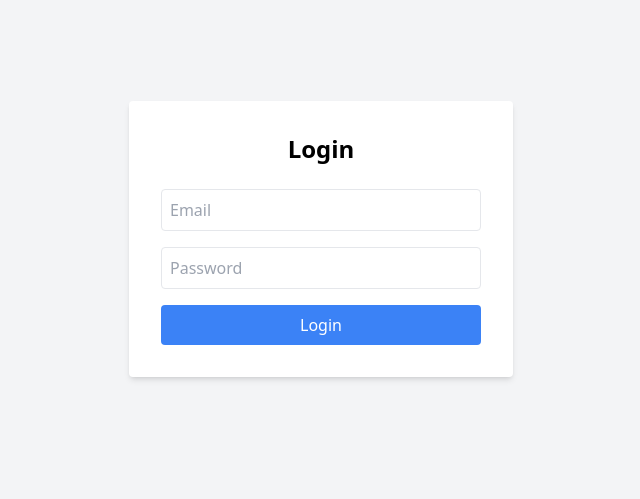
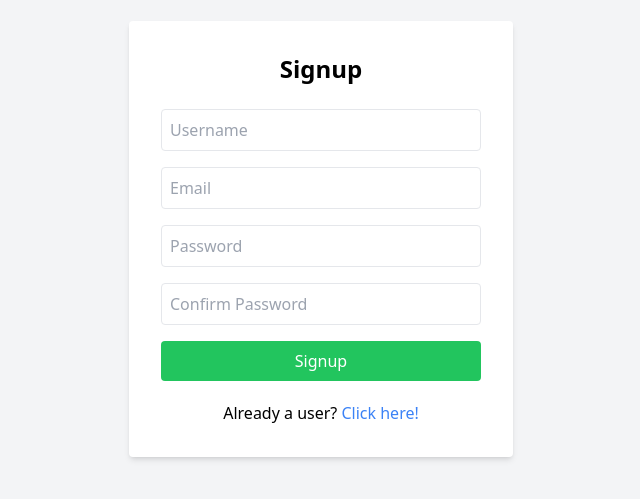
Before and after one commit to neerajkattal/smart-task-manager, a React (Create React App) app in the folder frontend/: page / in a window 1280 px wide. Shown: the part 161-660 px from the top of the page, without its empty margins (319-959 px from the left). Built offline with nearby package versions, Linux system fonts and the light colour scheme.

Commit message:
Added login link to signup page

```diff
--- a/frontend/src/App.js
+++ b/frontend/src/App.js
@@ -9,7 +9,7 @@ function App() {
   return (
     <BrowserRouter>
       <Routes>
-        <Route path="/" element={<Login />} />
+        <Route path="/" element={<Signup />} />
         <Route path="/login" element={<Login />} />
         <Route path="/signup" element={<Signup />} />
         <Route
--- a/frontend/src/pages/Signup.jsx
+++ b/frontend/src/pages/Signup.jsx
@@ -1,6 +1,7 @@
 import { useState } from "react";
 import API from "../services/api";
 import { useNavigate } from "react-router-dom";
+import { Link } from "react-router-dom";
 
 
 
@@ -138,6 +139,13 @@ function Signup() {
             className="w-full bg-green-500 text-white p-2 rounded hover:bg-green-600 disabled:bg-gray-400 disabled:cursor-not-allowed"
           >{loading ? "Loading..." : "Signup"}</button>
         </form>
+        <div className="flex flex-col items-center">
+          <p className="mt-5">
+            Already a user?
+            <Link to="/login" className="text-blue-500">  Click here!</Link>
+
+          </p>
+        </div>
       </div>
 
     </div>
```
